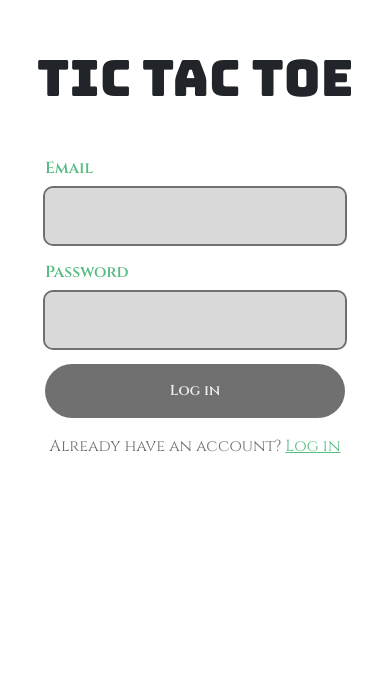
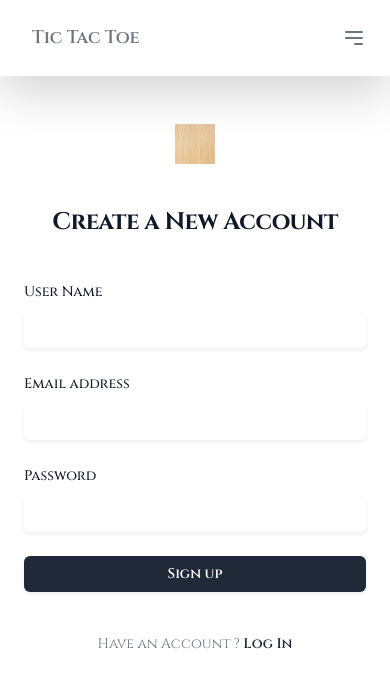
Before and after one commit to honeypathkar/Tic-Tac-Toe, a React (Create React App) app: page /register in a window 390 px wide. Shown: the top 688 px of the page. Built offline with nearby package versions, Linux system fonts and the light colour scheme.

Commit message:
Adding Navbar and Changing Login and register page design

```diff
--- a/package.json
+++ b/package.json
@@ -4,6 +4,7 @@
   "version": "0.1.0",
   "private": true,
   "dependencies": {
+    "@heroicons/react": "^2.1.5",
     "@testing-library/jest-dom": "^5.17.0",
     "@testing-library/react": "^13.4.0",
     "@testing-library/user-event": "^13.5.0",
@@ -42,6 +43,9 @@
     ]
   },
   "devDependencies": {
-    "gh-pages": "^6.1.1"
+    "autoprefixer": "^10.4.20",
+    "gh-pages": "^6.1.1",
+    "postcss": "^8.4.41",
+    "tailwindcss": "^3.4.7"
   }
 }
--- /dev/null
+++ b/postcss.config.js
@@ -0,0 +1,6 @@
+module.exports = {
+  plugins: {
+    tailwindcss: {},
+    autoprefixer: {},
+  },
+}
--- a/src/App.css
+++ b/src/App.css
@@ -102,26 +102,6 @@
   font-weight: 600;
 }
 
-.form .submit {
-  padding: 1rem 0.75rem;
-  width: 100%;
-  display: flex;
-  align-items: center;
-  gap: 0.5rem;
-  border-radius: 3rem;
-  background-color: var(--bg-dark);
-  color: var(--bg-light);
-  border: none;
-  cursor: pointer;
-  transition: all 300ms;
-  font-weight: 600;
-  font-size: 0.9rem;
-}
-
-.form .submit:hover {
-  background-color: var(--clr);
-  color: var(--bg-dark);
-}
 
 .span {
   text-decoration: none;
--- a/src/App.js
+++ b/src/App.js
@@ -3,14 +3,13 @@ import Box from "./components/Box";
 import { BrowserRouter as Router, Route, Routes } from "react-router-dom";
 import Login from "./components/Login";
 import Register from "./components/Register";
+import Navbar from "./components/Navbar";
 
 function App() {
   return (
     <Router>
       <div>
-        <div className="my-5">
-          <h1 className="heading">Tic Tac Toe</h1>
-        </div>
+        <Navbar />
         <Routes>
           <Route exact path="/Tic-Tac-Toe/" element={<Box />} />
           <Route exact path="/login" element={<Login />} />
--- a/src/components/Box.js
+++ b/src/components/Box.js
@@ -2,7 +2,6 @@ import React, { useState, useEffect } from "react";
 import "../App.css";
 import ClickSound from "./sounds/click_sound.wav";
 import StartSound from "./sounds/start.wav";
-import { Link } from "react-router-dom";
 
 export default function Box() {
   const [mode, setMode] = useState(null); // null, 'PvC', 'PvP'
@@ -130,9 +129,6 @@ export default function Box() {
             >
               Player vs Computer
             </button>
-            <Link to="/login" className="btn-outline-dark btn">
-              Login
-            </Link>
           </div>
         </div>
       )}
--- a/src/components/Login.js
+++ b/src/components/Login.js
@@ -1,28 +1,81 @@
 import React from "react";
-import "../App.css"
+import Logo from "./images/board.jpg";
 import { Link } from "react-router-dom";
 
 export default function Login() {
   return (
-    <div className="d-flex justify-content-center">
-      <form class="form">
-        <span class="input-span">
-          <label for="email" class="label">
-            Email
-          </label>
-          <input type="email" name="email" id="email" />
-        </span>
-        <span class="input-span">
-          <label for="password" class="label">
-            Password
-          </label>
-          <input type="password" name="password" id="password" />
-        </span>
-        <input class="submit" type="submit" value="Log in" />
-        <span class="span">
-          Don't have an account? <Link to="/register">Sign up</Link>
-        </span>
-      </form>
-    </div>
+    <>
+      <div className="flex min-h-full flex-1 flex-col justify-center px-6 py-12 lg:px-8">
+        <div className="sm:mx-auto sm:w-full sm:max-w-sm">
+          <img alt="Your Company" src={Logo} className="mx-auto h-10 w-auto" />
+          <h2 className="mt-10 text-center text-2xl font-bold leading-9 tracking-tight text-gray-900">
+            Sign in to your account
+          </h2>
+        </div>
+
+        <div className="mt-10 sm:mx-auto sm:w-full sm:max-w-sm">
+          <form action="#" method="POST" className="space-y-6">
+            <div>
+              <label
+                htmlFor="email"
+                className="block text-sm font-medium leading-6 text-gray-900"
+              >
+                Email address
+              </label>
+              <div className="mt-2">
+                <input
+                  id="email"
+                  name="email"
+                  type="email"
+                  required
+                  autoComplete="email"
+                  className="block w-full rounded-md border-0 py-1.5 text-gray-900 shadow-sm ring-1 ring-inset ring-gray-300 placeholder:text-gray-400 focus:ring-2 focus:ring-inset focus:ring-indigo-600 sm:text-sm sm:leading-6"
+                />
+              </div>
+            </div>
+
+            <div>
+              <div className="flex items-center justify-between">
+                <label
+                  htmlFor="password"
+                  className="block text-sm font-medium leading-6 text-gray-900"
+                >
+                  Password
+                </label>
+              </div>
+              <div className="mt-2">
+                <input
+                  id="password"
+                  name="password"
+                  type="password"
+                  required
+                  autoComplete="current-password"
+                  className="block w-full rounded-md border-0 py-1.5 text-gray-900 shadow-sm ring-1 ring-inset ring-gray-300 placeholder:text-gray-400 focus:ring-2 focus:ring-inset focus:ring-indigo-600 sm:text-sm sm:leading-6"
+                />
+              </div>
+            </div>
+
+            <div>
+              <button
+                type="submit"
+                className="flex w-full justify-center rounded-md bg-gray-800 px-3 py-1.5 text-sm font-semibold leading-6 text-white shadow-sm hover:bg-gray-600 focus-visible:outline focus-visible:outline-2 focus-visible:outline-offset-2 focus-visible:outline-gray-600"
+              >
+                Sign in
+              </button>
+            </div>
+          </form>
+
+          <p className="mt-10 text-center text-sm text-gray-500">
+            Not a member?{" "}
+            <Link
+              to="/register"
+              className="font-semibold leading-6 text-gray-800 hover:text-gray-500"
+            >
+              Create an Account
+            </Link>
+          </p>
+        </div>
+      </div>
+    </>
   );
 }
--- /dev/null
+++ b/src/components/Navbar.js
@@ -0,0 +1,83 @@
+import React, { useState } from "react";
+import { Link } from "react-router-dom";
+
+const Navbar = () => {
+  const [isOpen, setIsOpen] = useState(false);
+
+  const toggleMenu = () => {
+    setIsOpen(!isOpen);
+  };
+
+  return (
+    <nav className="bg-white shadow-lg">
+      <div className="max-w-6xl mx-auto px-4">
+        <div className="flex justify-between">
+          <div className="flex space-x-7">
+            <div>
+              <Link to="/Tic-Tac-Toe/" className="flex items-center py-4 px-2">
+                <span className="font-semibold text-gray-500 text-lg">
+                  Tic Tac Toe
+                </span>
+              </Link>
+            </div>
+          </div>
+          <div className="hidden md:flex items-center space-x-3 ">
+            <Link
+              to="/login"
+              className="py-2 px-2 font-medium"
+            >
+              Log In
+            </Link>
+            <Link
+              to="/register"
+              className="py-2 px-2 font-medium btn btn-outline-dark"
+            >
+              Sign Up
+            </Link>
+          </div>
+          <div className="md:hidden flex items-center">
+            <button
+              className="outline-none mobile-menu-button"
+              onClick={toggleMenu}
+            >
+              <svg
+                className=" w-6 h-6 text-gray-500 hover:text-green-500 "
+                x-show="!showMenu"
+                fill="none"
+                strokeLinecap="round"
+                strokeLinejoin="round"
+                strokeWidth="2"
+                viewBox="0 0 24 24"
+                stroke="currentColor"
+              >
+                <path d="M4 6h16M4 12h16m-7 6h7"></path>
+              </svg>
+            </button>
+          </div>
+        </div>
+      </div>
+      <div className={`md:hidden ${isOpen ? "" : "hidden"}`}>
+        <ul className="mobile-menu">
+          <li>
+            <Link
+              to="/login"
+              className="block text-sm px-2 py-4 hover:bg-gray-500 transition duration-300"
+            >
+              Log In
+            </Link>
+          </li>
+          <li>
+            <Link
+              to="/register"
+              className="block text-sm px-2 py-4 hover:bg-gray-500 transition duration-300"
+            >
+              Sign Up
+            </Link>
+          </li>
+        </ul>
+      </div>
+    </nav>
+  );
+};
+
+export default Navbar;
--- a/src/components/Register.js
+++ b/src/components/Register.js
@@ -1,30 +1,99 @@
 import React from "react";
-import "../App.css"
+import Logo from "./images/board.jpg";
 import { Link } from "react-router-dom";
 
-export default function Register() {
+export default function Login() {
   return (
-    <div>
-      <div className="d-flex justify-content-center">
-        <form class="form">
-          <span class="input-span">
-            <label for="email" class="label">
-              Email
-            </label>
-            <input type="email" name="email" id="email" />
-          </span>
-          <span class="input-span">
-            <label for="password" class="label">
-              Password
-            </label>
-            <input type="password" name="password" id="password" />
-          </span>
-          <input class="submit" type="submit" value="Log in" />
-          <span class="span">
-            Already have an account? <Link to="/login">Log in</Link>
-          </span>
-        </form>
+    <>
+      <div className="flex min-h-full flex-1 flex-col justify-center px-6 py-12 lg:px-8">
+        <div className="sm:mx-auto sm:w-full sm:max-w-sm">
+          <img alt="Your Company" src={Logo} className="mx-auto h-10 w-auto" />
+          <h2 className="mt-10 text-center text-2xl font-bold leading-9 tracking-tight text-gray-900">
+            Create a New Account
+          </h2>
+        </div>
+
+        <div className="mt-10 sm:mx-auto sm:w-full sm:max-w-sm">
+          <form action="#" method="POST" className="space-y-6">
+            <div>
+              <label
+                htmlFor="email"
+                className="block text-sm font-medium leading-6 text-gray-900"
+              >
+                User Name
+              </label>
+              <div className="mt-2">
+                <input
+                  id="email"
+                  name="email"
+                  type="email"
+                  required
+                  autoComplete="email"
+                  className="block w-full rounded-md border-0 py-1.5 text-gray-900 shadow-sm ring-1 ring-inset ring-gray-300 placeholder:text-gray-400 focus:ring-2 focus:ring-inset focus:ring-indigo-600 sm:text-sm sm:leading-6"
+                />
+              </div>
+            </div>
+            <div>
+              <label
+                htmlFor="email"
+                className="block text-sm font-medium leading-6 text-gray-900"
+              >
+                Email address
+              </label>
+              <div className="mt-2">
+                <input
+                  id="email"
+                  name="email"
+                  type="email"
+                  required
+                  autoComplete="email"
+                  className="block w-full rounded-md border-0 py-1.5 text-gray-900 shadow-sm ring-1 ring-inset ring-gray-300 placeholder:text-gray-400 focus:ring-2 focus:ring-inset focus:ring-indigo-600 sm:text-sm sm:leading-6"
+                />
+              </div>
+            </div>
+
+            <div>
+              <div className="flex items-center justify-between">
+                <label
+                  htmlFor="password"
+                  className="block text-sm font-medium leading-6 text-gray-900"
+                >
+                  Password
+                </label>
+              </div>
+              <div className="mt-2">
+                <input
+                  id="password"
+                  name="password"
+                  type="password"
+                  required
+                  autoComplete="current-password"
+                  className="block w-full rounded-md border-0 py-1.5 text-gray-900 shadow-sm ring-1 ring-inset ring-gray-300 placeholder:text-gray-400 focus:ring-2 focus:ring-inset focus:ring-indigo-600 sm:text-sm sm:leading-6"
+                />
+              </div>
+            </div>
+
+            <div>
+              <button
+                type="submit"
+                className="flex w-full justify-center rounded-md bg-gray-800 px-3 py-1.5 text-sm font-semibold leading-6 text-white shadow-sm hover:bg-gray-600 focus-visible:outline focus-visible:outline-2 focus-visible:outline-offset-2 focus-visible:outline-gray-600"
+              >
+                Sign up
+              </button>
+            </div>
+          </form>
+
+          <p className="mt-10 text-center text-sm text-gray-500">
+            Have an Account ? {" "}
+            <Link
+              to="/register"
+              className="font-semibold leading-6 text-gray-800 hover:text-gray-500"
+            >
+              Log In
+            </Link>
+          </p>
+        </div>
       </div>
-    </div>
+    </>
   );
 }
--- /dev/null
+++ b/src/index.css
@@ -0,0 +1,3 @@
+@tailwind base;
+@tailwind components;
+@tailwind utilities;
--- a/src/index.js
+++ b/src/index.js
@@ -1,6 +1,8 @@
 import React from "react";
 import ReactDOM from "react-dom/client";
 import App from "./App";
+import "./index.css";
+
 
 const root = ReactDOM.createRoot(document.getElementById("root"));
 root.render(
--- /dev/null
+++ b/tailwind.config.js
@@ -0,0 +1,11 @@
+/** @type {import('tailwindcss').Config} */
+module.exports = {
+  content: [
+    "./index.html",
+    "./src/**/*.{js,ts,jsx,tsx}",
+  ],
+  theme: {
+    extend: {},
+  },
+  plugins: [],
+}
```
Also changed, not shown: 1 other file (tests, documents, lock files or other folders).
